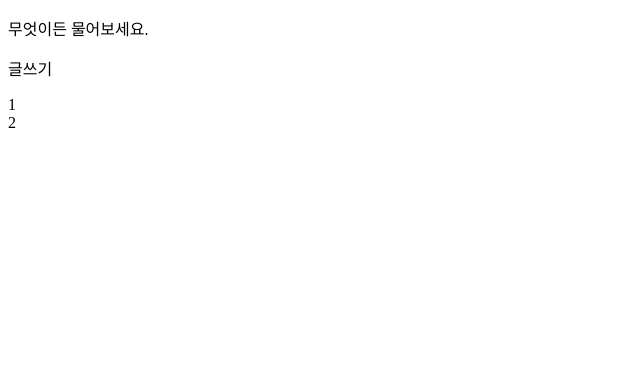
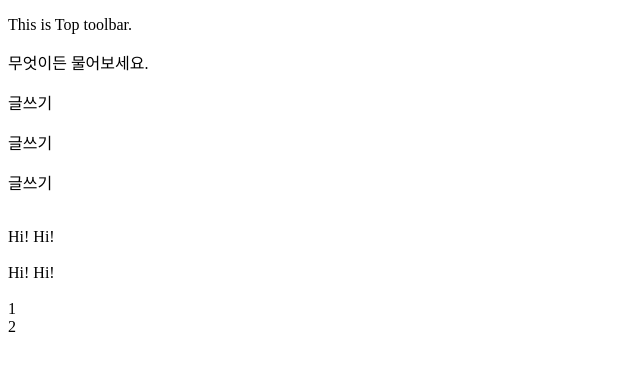
Before and after one commit to darkzin/pandora, a plain HTML site: page index.html in a window 1280 px wide. Shown: the whole page, without its empty margins (0-640 px from the left). Drawn offline with Linux system fonts and the light colour scheme.

Commit message:
Add paper-card and test tags. And paper-scroll-header-panel split three part.

```diff
--- a/index.html
+++ b/index.html
@@ -7,12 +7,22 @@
         <link rel="import" href="/bower_components/iron-pages/iron-pages.html">
         <link rel="import" href="/bower_components/paper-scroll-header-panel/paper-scroll-header-panel.html">
         <link rel="import" href="/bower_components/paper-toolbar/paper-toolbar.html">
+        <link rel="import" href="/bower_components/paper-card/paper-card.html">
         <link rel="import" href="/bower_components/iron-icon/iron-icon.html">
         <link rel="import" href="/bower_components/iron-icons/iron-icons.html">
         <link rel="import" href="/bower_components/paper-button/paper-button.html">
         <style>
-            iron-pages, iron-pages > *, paper-scroll-header-panel {
+            iron-pages, iron-pages > * {
                 height: 100%;
+            }
+            paper-scroll-header-panel {
+                height: 50vh;
+            }
+            paper-card {
+                margin: 0  5vh 5vh;
+            }
+            paper-card:first-child {
+                margin-top: 5vh;
             }
         </style>
     </head>
@@ -20,16 +30,33 @@
         <iron-pages selected="0">
             <div>
                 <paper-scroll-header-panel class="flex">
-                    <paper-toolbar>
-                        <div>
-                            <p>무엇이든 물어보세요.</p>
-                            <paper-button>
-                                <iron-icon icon="icons:add"></iron-icon>
-                                <p>글쓰기</p>
-                            </paper-button>
-                        </div>
+                    <paper-toolbar class="top">
+                        <p> This is Top toolbar. </p>
+                    </paper-toolbar>
+                    <paper-toolbar class="middle">
+                        <p>무엇이든 물어보세요.</p>
+                    </paper-toolbar>
+                    <paper-toolbar class="tall bottom">
+                        <paper-button>
+                            <iron-icon icon="icons:add"></iron-icon>
+                            <p>글쓰기</p>
+                        </paper-button>
+                        <paper-button>
+                            <iron-icon icon="icons:add"></iron-icon>
+                            <p>글쓰기</p>
+                        </paper-button>
+                        <paper-button>
+                            <iron-icon icon="icons:add"></iron-icon>
+                            <p>글쓰기</p>
+                        </paper-button>
                     </paper-toolbar>
                 </paper-scroll-header-panel>
+                <paper-card heading="Fantastic 4" image="http://movie.phinf.naver.net/20150805_130/1438738838024Xywoe_JPEG/movie_image.jpg" elevation="3">
+                    <div class="card-content">Hi! Hi!</div>
+                </paper-card>
+                <paper-card heading="Batman v Superman : Dawn Of Justice" image="http://ncc.phinf.naver.net/20150818_93/1439877006440I78Dr_GIF/4.gif" elevation="3">
+                    <div class="card-content">Hi! Hi!</div>
+                </paper-card>
             </div>
             <div>1</div>
             <div>2</div>
```
